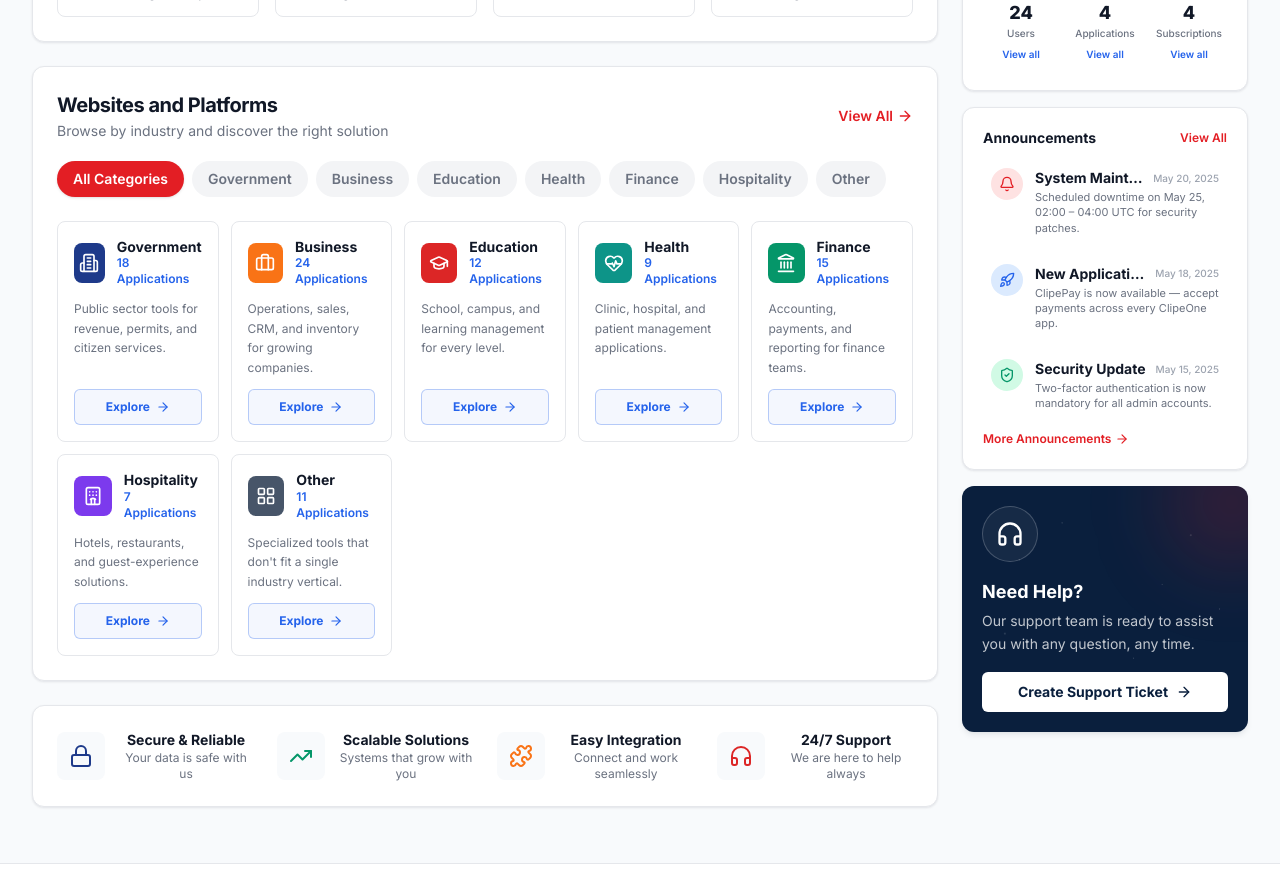
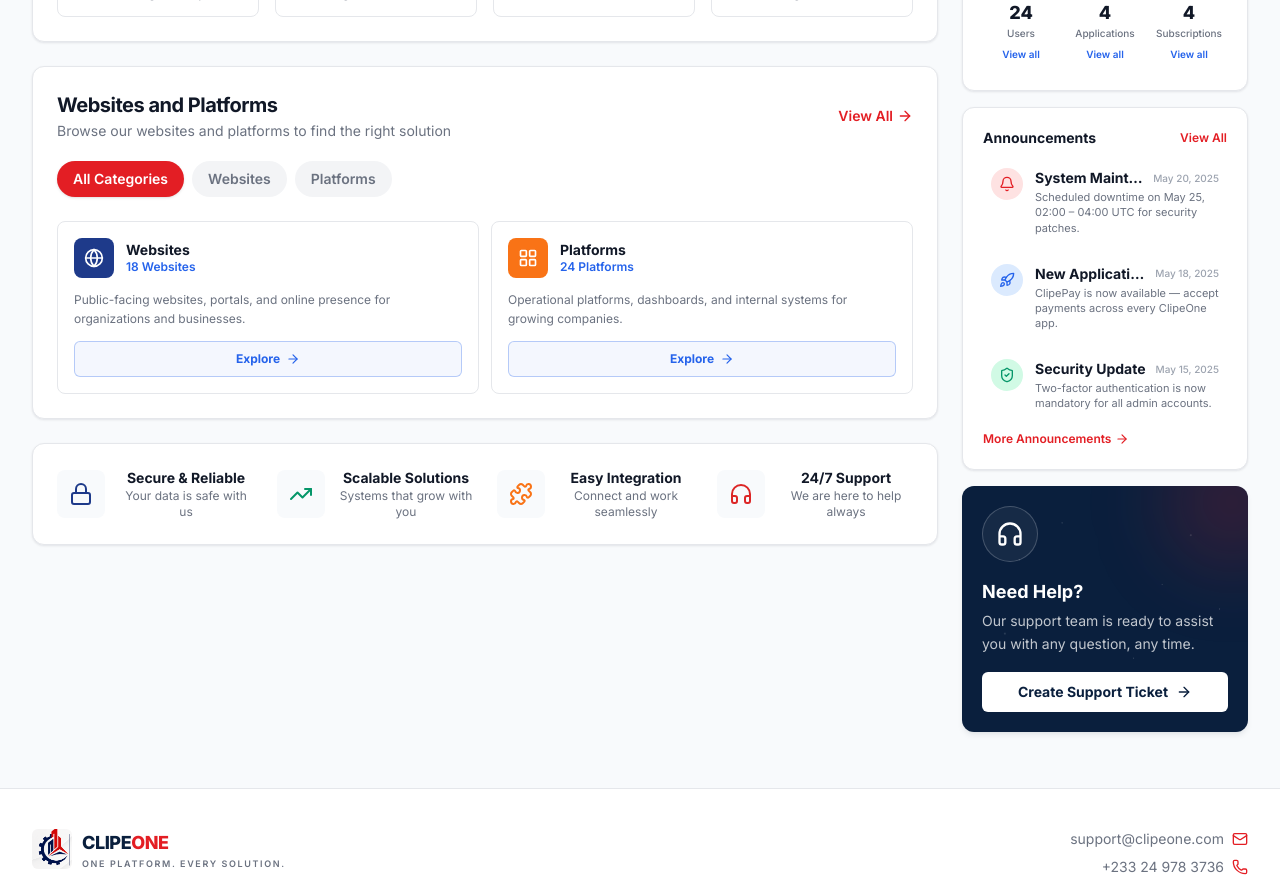
Before and after one commit to lilromeo2290/clipeone_platform, a Next.js app: page / in a window 1280 px wide. Shown: the part 800-1684 px from the top of the page. Built offline with nearby package versions, Linux system fonts and the light colour scheme.

Commit message:
auto: 2026-09-03 22:26:49 — M  src/components/clipeone/explore-applications.tsx|

```diff
--- a/src/components/clipeone/explore-applications.tsx
+++ b/src/components/clipeone/explore-applications.tsx
@@ -1,16 +1,7 @@
 "use client";
 
 import { useMemo, useState } from "react";
-import {
-  Building2,
-  Briefcase,
-  GraduationCap,
-  HeartPulse,
-  Landmark,
-  Hotel,
-  LayoutGrid,
-  ArrowRight,
-} from "lucide-react";
+import { Globe, LayoutGrid, ArrowRight } from "lucide-react";
 
 interface Category {
   name: string;
@@ -19,77 +10,31 @@ interface Category {
   icon: React.ReactNode;
   color: string;
   tag: string;
+  metricLabel: string;
 }
 
 const CATEGORIES: Category[] = [
   {
-    name: "Government",
-    desc: "Public sector tools for revenue, permits, and citizen services.",
+    name: "Websites",
+    desc: "Public-facing websites, portals, and online presence for organizations and businesses.",
     count: 18,
-    icon: <Building2 className="h-5 w-5" />,
+    icon: <Globe className="h-5 w-5" />,
     color: "#1e3a8a",
-    tag: "Government",
+    tag: "Websites",
+    metricLabel: "Websites",
   },
   {
-    name: "Business",
-    desc: "Operations, sales, CRM, and inventory for growing companies.",
+    name: "Platforms",
+    desc: "Operational platforms, dashboards, and internal systems for growing companies.",
     count: 24,
-    icon: <Briefcase className="h-5 w-5" />,
+    icon: <LayoutGrid className="h-5 w-5" />,
     color: "#f97316",
-    tag: "Business",
-  },
-  {
-    name: "Education",
-    desc: "School, campus, and learning management for every level.",
-    count: 12,
-    icon: <GraduationCap className="h-5 w-5" />,
-    color: "#dc2626",
-    tag: "Education",
-  },
-  {
-    name: "Health",
-    desc: "Clinic, hospital, and patient management applications.",
-    count: 9,
-    icon: <HeartPulse className="h-5 w-5" />,
-    color: "#0d9488",
-    tag: "Health",
-  },
-  {
-    name: "Finance",
-    desc: "Accounting, payments, and reporting for finance teams.",
-    count: 15,
-    icon: <Landmark className="h-5 w-5" />,
-    color: "#059669",
-    tag: "Finance",
-  },
-  {
-    name: "Hospitality",
-    desc: "Hotels, restaurants, and guest-experience solutions.",
-    count: 7,
-    icon: <Hotel className="h-5 w-5" />,
-    color: "#7c3aed",
-    tag: "Hospitality",
-  },
-  {
-    name: "Other",
-    desc: "Specialized tools that don't fit a single industry vertical.",
-    count: 11,
-    icon: <LayoutGrid className="h-5 w-5" />,
-    color: "#475569",
-    tag: "Other",
+    tag: "Platforms",
+    metricLabel: "Platforms",
   },
 ];
 
-const TABS = [
-  "All Categories",
-  "Government",
-  "Business",
-  "Education",
-  "Health",
-  "Finance",
-  "Hospitality",
-  "Other",
-];
+const TABS = ["All Categories", "Websites", "Platforms"];
 
 export function ExploreApplications() {
   const [active, setActive] = useState("All Categories");
@@ -110,7 +55,7 @@ export function ExploreApplications() {
             Websites and Platforms
           </h2>
           <p className="mt-0.5 text-xs text-[#6b7280] sm:text-sm">
-            Browse by industry and discover the right solution
+            Browse our websites and platforms to find the right solution
           </p>
         </div>
         <a
@@ -144,7 +89,7 @@ export function ExploreApplications() {
       </div>
 
       {/* Category cards */}
-      <div className="grid grid-cols-1 gap-3 sm:grid-cols-2 lg:grid-cols-3 xl:grid-cols-5">
+      <div className="grid grid-cols-1 gap-3 sm:grid-cols-2">
         {filtered.map((cat) => (
           <article
             key={cat.name}
@@ -162,7 +107,7 @@ export function ExploreApplications() {
                   {cat.name}
                 </p>
                 <p className="text-xs font-semibold text-[#2563eb]">
-                  {cat.count} Applications
+                  {cat.count} {cat.metricLabel}
                 </p>
               </div>
             </div>
```
